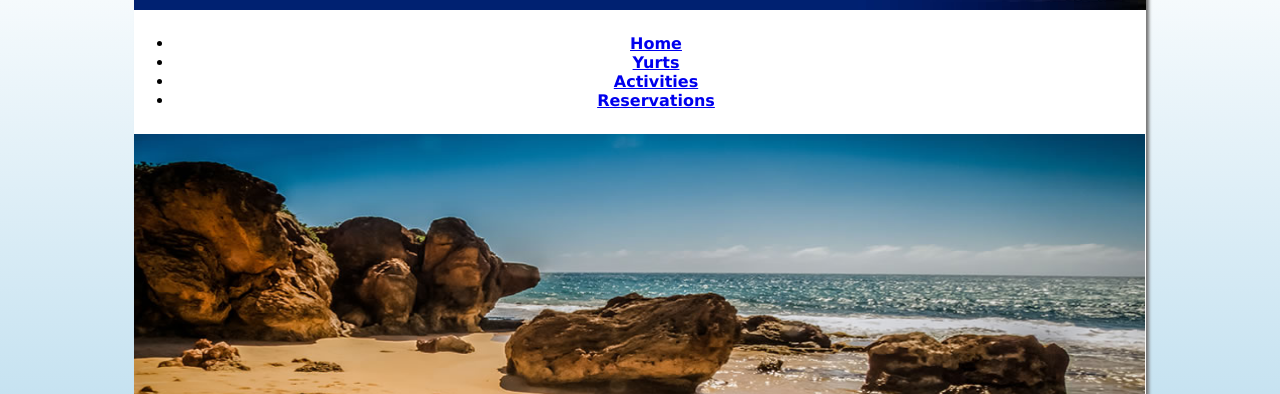
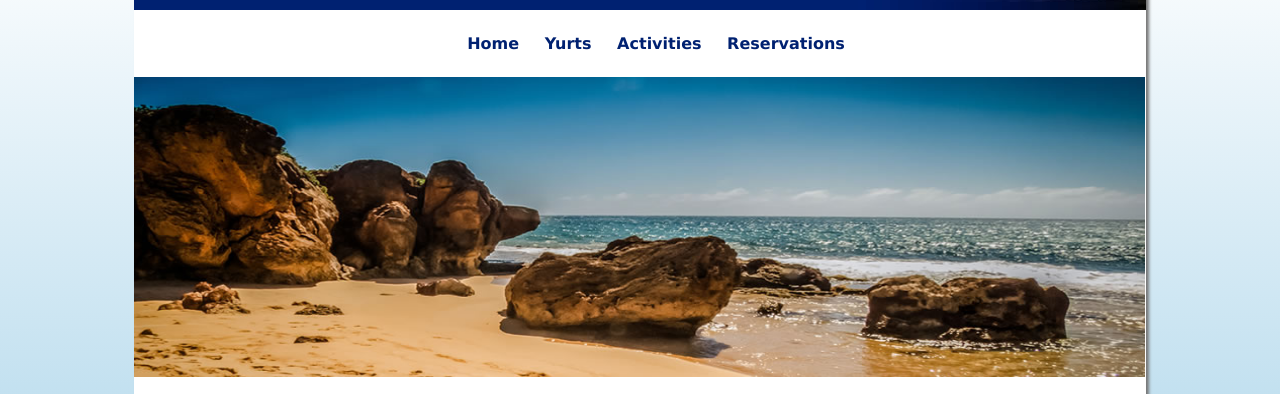
Before and after one commit to kofhi/CIS133DA, a plain HTML site: page week7/PacificTrails/index.html in a window 1280 px wide. Shown: the part 83-477 px from the top of the page. Drawn offline with Linux system fonts and the light colour scheme.

Commit message:
week 7 homework

```diff
--- a/week7/PacificTrails/pacific.css
+++ b/week7/PacificTrails/pacific.css
@@ -19,6 +19,28 @@ nav {
 	padding-right: .5em;
 	padding-bottom: .5em;
 	text-align: center;
+}
+
+nav li {
+    list-style-type: none;
+    display: inline-block;
+}
+
+nav a {
+    text-decoration: none;
+    margin: 0px 10px;
+}
+
+nav a:link {
+    color: #002171;
+}
+
+nav a:visited {
+    color: #002171;
+}
+
+nav a:hover {
+    color: brown;
 }
 
 main {
```
Also changed, not shown: week7/wildflowers.html (+2 -1 lines).
